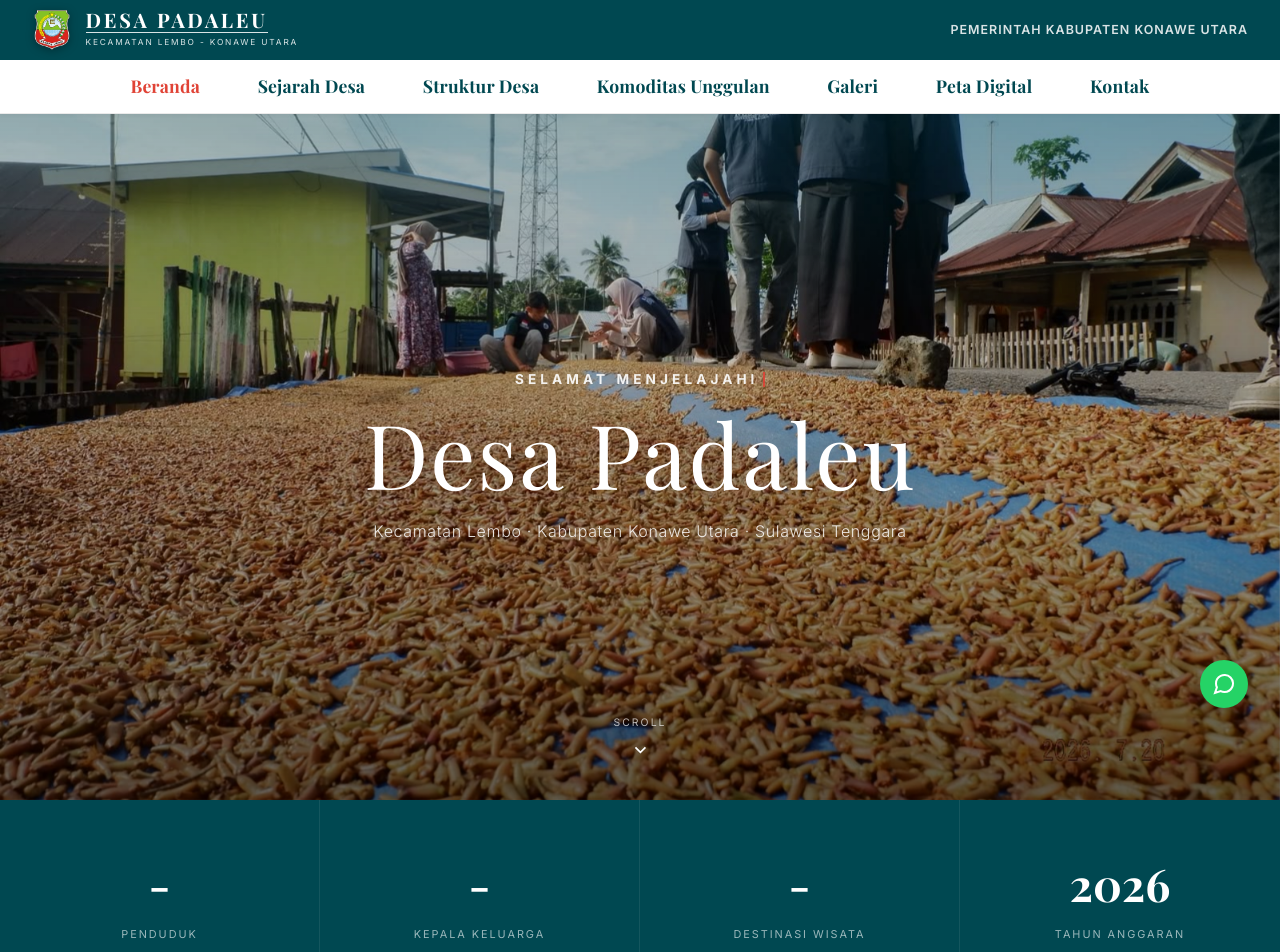
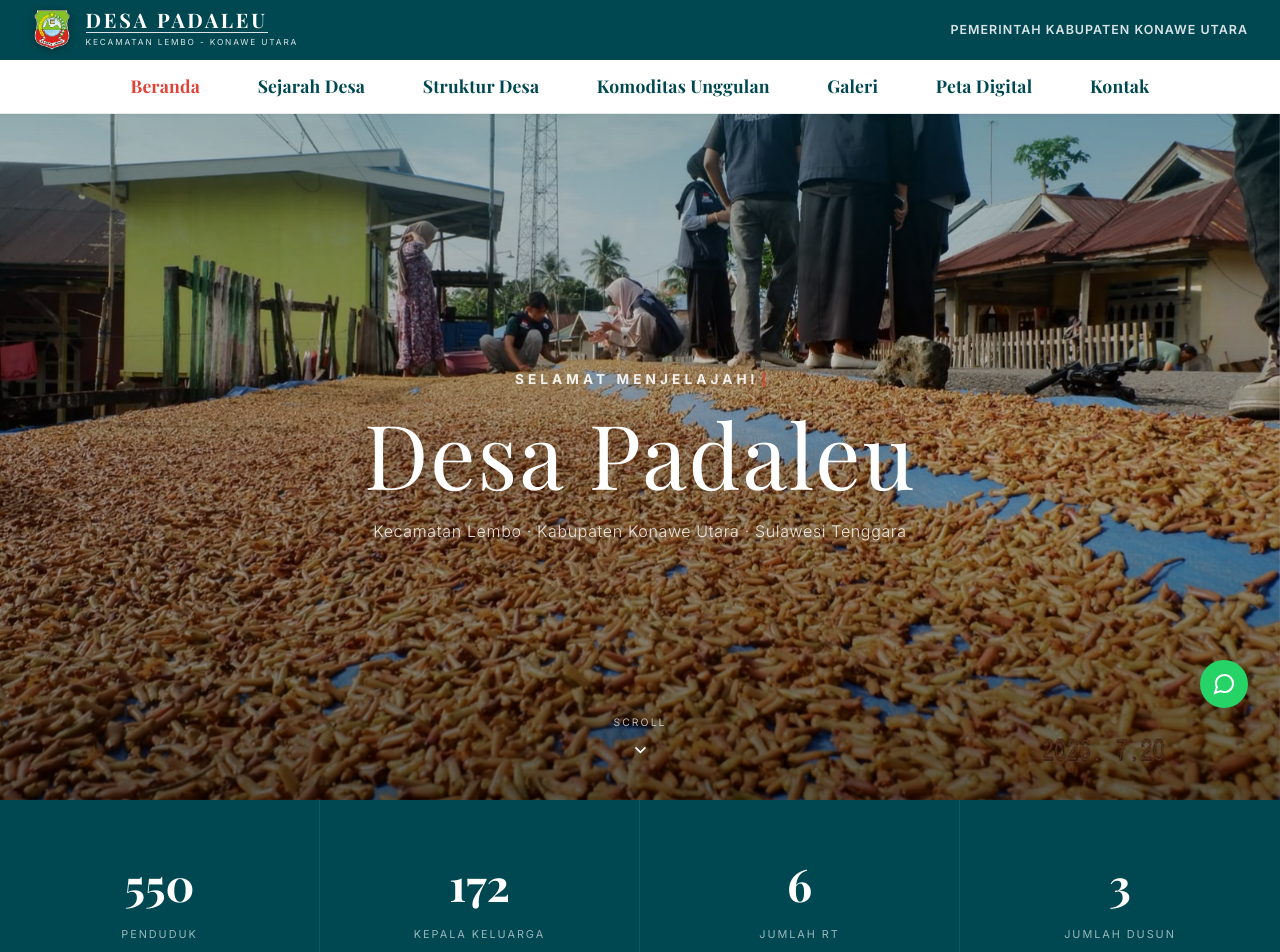
Before and after one commit to JeremyRevaldoLP/Web-Desa-Padaleu, a React (Vite) app: page / in a window 1280 px wide. Shown: the top 952 px of the page. Built offline with nearby package versions, Linux system fonts and the light colour scheme; the HTML template or start-up script is replaced by a standard one; a web font is replaced by a local one.

Commit message:
Update statistics in the stats bar with current population, family heads, and community details

```diff
--- a/src/App.tsx
+++ b/src/App.tsx
@@ -207,20 +207,20 @@ export default function App() {
         {/* STATISTIK BAR */}
         <div className="stats-bar" id="statistik">
           <div className="stat-item reveal stagger-1">
-            <div className="stat-number">-</div>
+            <div className="stat-number">550</div>
             <div className="stat-label">Penduduk</div>
           </div>
           <div className="stat-item reveal stagger-2">
-            <div className="stat-number">-</div>
+            <div className="stat-number">172</div>
             <div className="stat-label">Kepala Keluarga</div>
           </div>
           <div className="stat-item reveal stagger-3">
-            <div className="stat-number">-</div>
-            <div className="stat-label">Destinasi Wisata</div>
+            <div className="stat-number">6</div>
+            <div className="stat-label">Jumlah RT</div>
           </div>
-          <div className="stat-item reveal stagger-4">
-            <div className="stat-number">2026</div>
-            <div className="stat-label">Tahun Anggaran</div>
+          <div className="stat-item reveal stagger-3">
+            <div className="stat-number">3</div>
+            <div className="stat-label">Jumlah Dusun</div>
           </div>
         </div>
 
@@ -230,7 +230,7 @@ export default function App() {
             <div className="section-header reveal">
               <div className="overline">Jejak Langkah & Sejarah</div>
               <h2>Sejarah & Perjalanan Kepemimpinan Desa Padaleu</h2>
-              <p><strong>Desa Padaleu</strong> merupakan pemekaran dari desa lembo pada tahun 1967. Sekarang telah berubah status menjadi kelurahan dan menjadi ibukota kecamatan.</p>
+              <p><strong>Desa Padaleu</strong> merupakan pemekaran dari desa lembo pada tahun 1967. Sekarang telah berubah status menjadi kelurahan dan menjadi ibu kota kecamatan.</p>
               <div className="divider"></div>
             </div>
 
```
